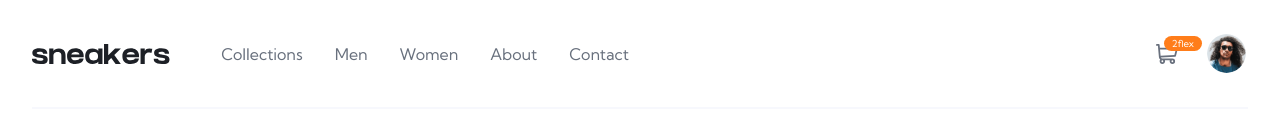
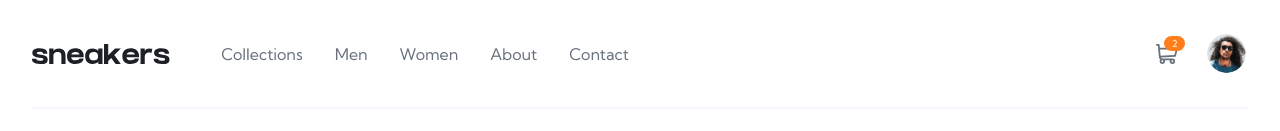
Before and after one commit to Squashim/ecommerce-shoes, a React (Create React App) app: page / in a window 1280 px wide. Shown: the top 131 px of the page. Built offline with nearby package versions, Linux system fonts and the light colour scheme.

Commit message:
83% done

```diff
--- a/src/components/Content.module.scss
+++ b/src/components/Content.module.scss
@@ -76,7 +76,7 @@
 		@include breakpoint(maxmd) {
 			padding: 1.5rem;
 			max-width: 450px;
-			margin: 0;
+			margin: 0 auto;
 		}
 		span {
 			color: $primary200;
@@ -196,7 +196,7 @@
 	}
 }
 .lightroom {
-	position: absolute;
+	position: fixed;
 	top: 0;
 	left: 0;
 	width: 100%;
--- a/src/components/Header.js
+++ b/src/components/Header.js
@@ -16,6 +16,9 @@ const Header = () => {
 
 	const hidden = {
 		display: "none",
+	};
+	const visible = {
+		display: "flex",
 	};
 
 	const [menuOpen, setMenuOpen] = useState(false);
@@ -88,10 +91,11 @@ const Header = () => {
 					</nav>
 				</div>
 				<div className={styles.header__content__right}>
-					<span style={hidden} className={styles.amountView}>
-						{amount <= 0
-							? amount + (hidden.display = "none")
-							: amount + (hidden.display = "flex")}
+					<span
+						style={amount <= 0 ? hidden : visible}
+						className={styles.amountView}
+					>
+						{amount}
 					</span>
 					<img
 						src={cart}
```
